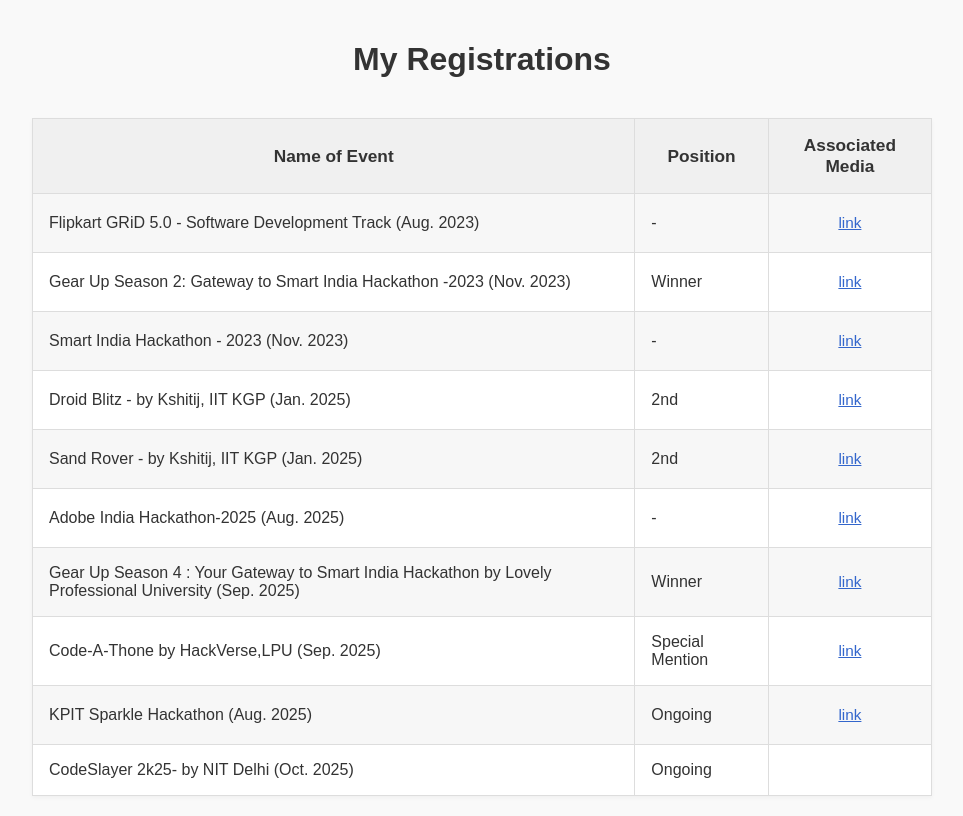
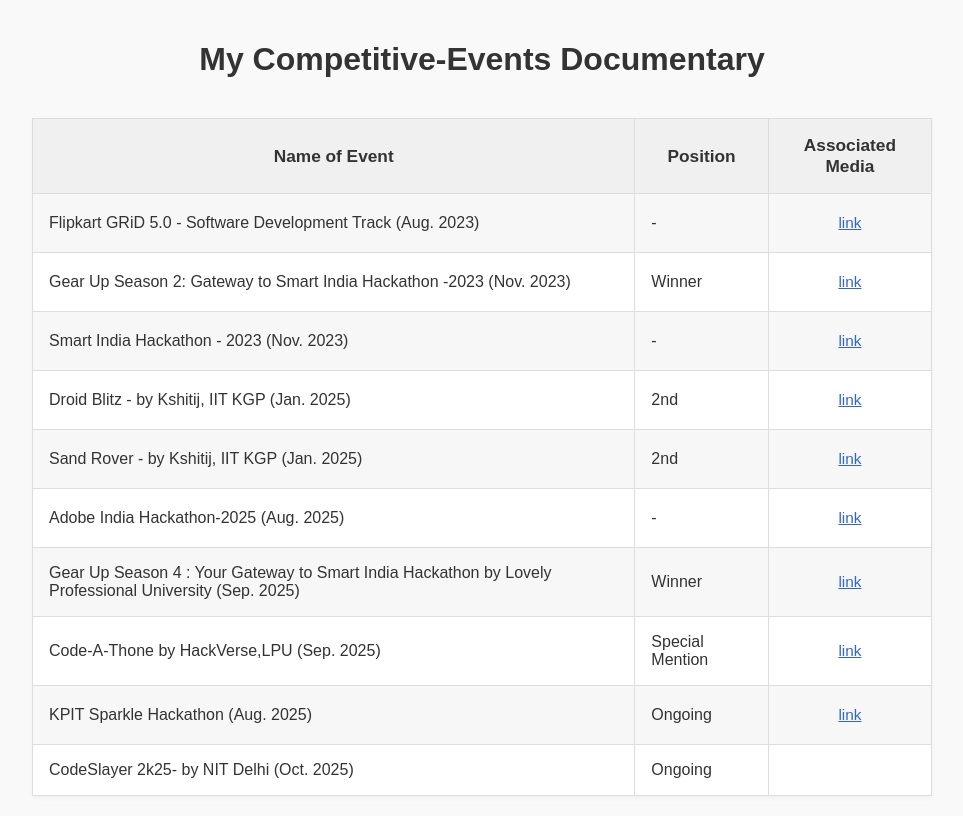
Before and after one commit to rhacker-333/Competitives-Documentary, a plain HTML site: page index.html in a window 1280 px wide. Shown: the whole page, without its empty margins (158-1121 px from the left). Drawn offline with Linux system fonts and the light colour scheme.

Commit message:
Update index.html

```diff
--- a/index.html
+++ b/index.html
@@ -69,7 +69,7 @@
   </style>
 </head>
 <body>
-  <h1>My Registrations</h1>
+  <h1>My Competitive-Events Documentary</h1>
   <table>
     <tr>
       <th>Name of Event</th>
```
